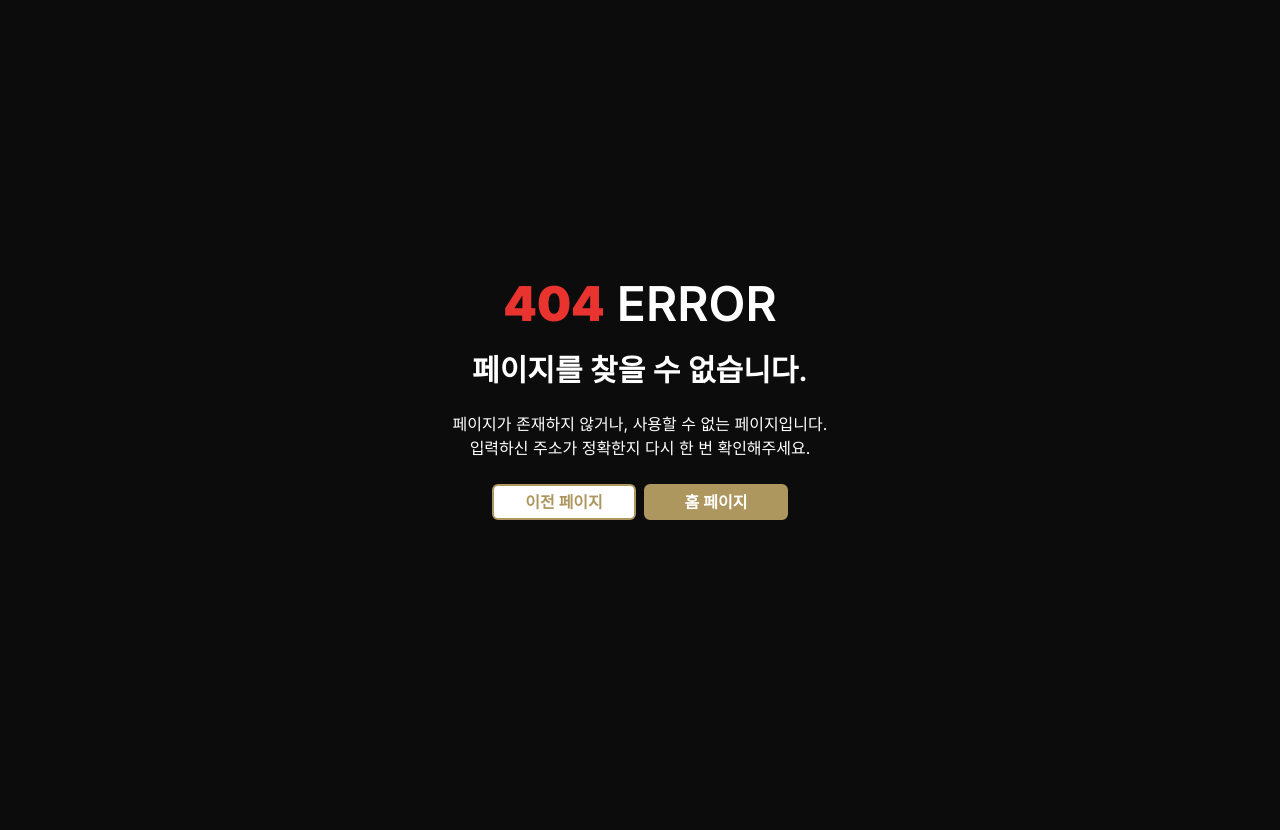
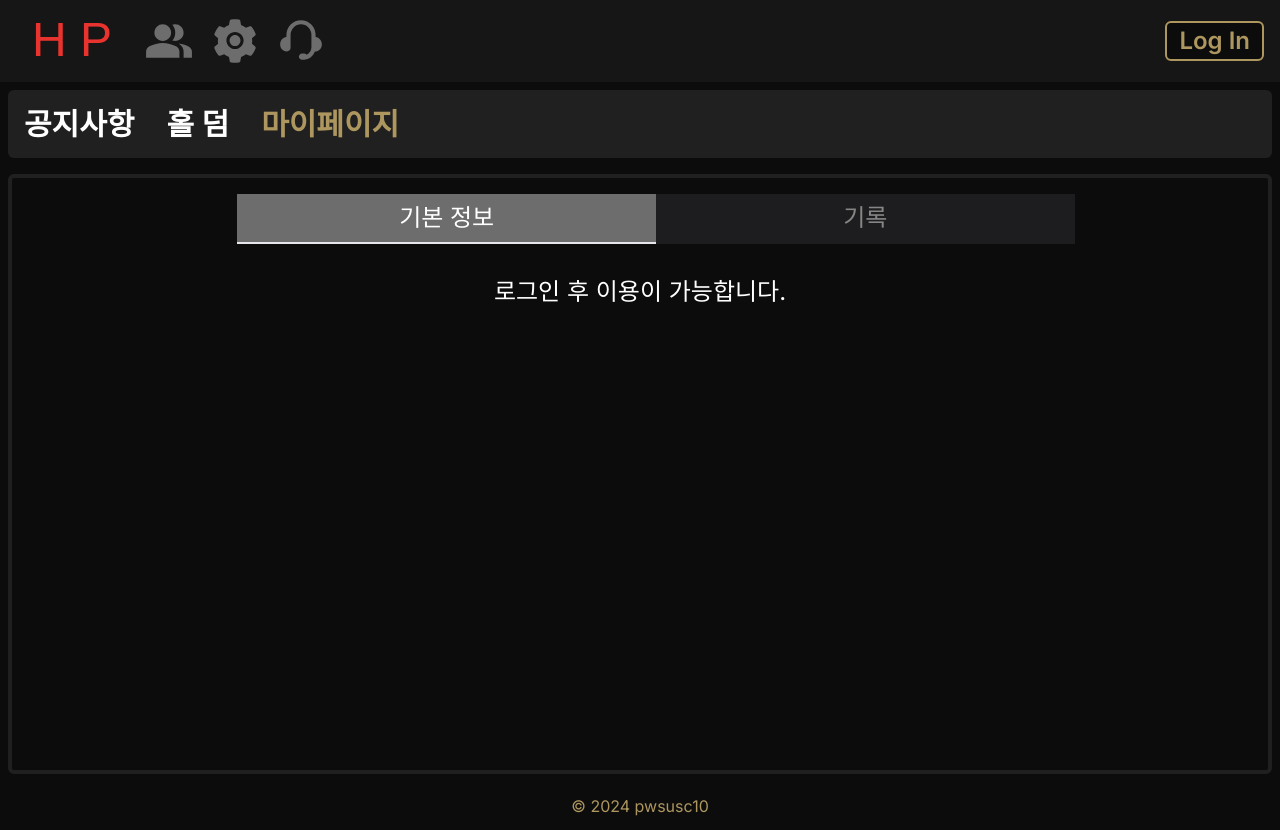
Before and after one commit to pwsusc10/Texas-Hold-em, a Next.js app: page /my/basic in a window 1280 px wide. Before the commit this address had no page. Before the commit the page ends 800 px from the top, so only its background shows below. Built offline with nearby package versions, Linux system fonts and the light colour scheme; no server answers; a web font is replaced by a local one.

Commit message:
design: my/basic page design

```diff
--- /dev/null
+++ b/src/app/(dashboard)/my/basic/layout.tsx
@@ -0,0 +1,18 @@
+import Link from 'next/link';
+import React, { PropsWithChildren } from 'react';
+
+export default function layout({ children }: PropsWithChildren) {
+  return (
+    <div className="flex flex-col gap-4 h-full w-full">
+      <div className="w-full flex justify-center text-2xl text-center m-4">
+        <Link href={'/my/basic'} className="w-1/3 bg-gray py-2 border-b-2">
+          기본 정보
+        </Link>
+        <Link href={'/my/log'} className="w-1/3 py-2 opacity-50 bg-quaternary">
+          기록
+        </Link>
+      </div>
+      {children}
+    </div>
+  );
+}
--- /dev/null
+++ b/src/app/(dashboard)/my/basic/page.tsx
@@ -0,0 +1,35 @@
+'use client';
+import PencilIcon from '@/components/icons/PencilIcon';
+import { CircleUserIcon } from '@/components/icons/UserIcon';
+import { useSession } from 'next-auth/react';
+import React from 'react';
+
+export default function page() {
+  const { data } = useSession();
+
+  if (!data || !data.user)
+    return (
+      <div className="w-4/5 mx-auto text-center text-2xl">
+        <p>로그인 후 이용이 가능합니다.</p>
+      </div>
+    );
+
+  return (
+    <ul className="w-4/5 mx-auto">
+      <li className="flex items-center border-b h-[5rem] p-4">
+        <p className="w-1/5">프로필 사진</p>
+        {data.user.image ? <p className="grow">프로필 사진을 변경해보세요.</p> : <p>프로필 사진을 추가해보세요.</p>}
+        <div className="h-full">
+          <CircleUserIcon />
+        </div>
+      </li>
+      <li className="flex items-center border-b h-[5rem] p-4">
+        <p className="w-1/5">닉네임</p>
+        <p className="grow">{data.user.name}</p>
+        <div className="h-full">
+          <PencilIcon />
+        </div>
+      </li>
+    </ul>
+  );
+}
--- /dev/null
+++ b/src/app/(dashboard)/my/log/layout.tsx
@@ -0,0 +1,18 @@
+import Link from 'next/link';
+import React, { PropsWithChildren } from 'react';
+
+export default function layout({ children }: PropsWithChildren) {
+  return (
+    <div className="flex flex-col gap-4 h-full w-full">
+      <div className="w-full flex justify-center text-2xl text-center m-4">
+        <Link href={'/my/basic'} className="w-1/3 py-2 opacity-50 bg-quaternary">
+          기본 정보
+        </Link>
+        <Link href={'/my/log'} className="w-1/3 bg-gray py-2 border-b-2">
+          기록
+        </Link>
+      </div>
+      {children}
+    </div>
+  );
+}
--- /dev/null
+++ b/src/app/(dashboard)/my/log/page.tsx
@@ -0,0 +1,5 @@
+import React from 'react';
+
+export default function page() {
+  return <div>page</div>;
+}
--- a/src/app/(dashboard)/my/page.tsx
+++ /dev/null
@@ -1,5 +0,0 @@
-import React from 'react';
-
-export default function MyPage() {
-  return <div>MyPage</div>;
-}
--- /dev/null
+++ b/src/components/icons/PencilIcon.tsx
@@ -0,0 +1,5 @@
+import { LuPencilLine } from 'react-icons/lu';
+
+export default function PencilIcon() {
+  return <LuPencilLine className="w-full h-full" />;
+}
--- a/src/components/layout/NavBar.tsx
+++ b/src/components/layout/NavBar.tsx
@@ -11,7 +11,7 @@ export default function NavBar({ currentPage }: Props) {
     <ul className="flex gap-8 p-4 font-semibold text-3xl bg-tertiary rounded-md">
       {navBarList.map((item, index) => (
         <Link key={index} href={item.href}>
-          <p className={`${currentPage === item.href.slice(1) && 'text-yellow'}`}>{item.label}</p>
+          <p className={`${currentPage === item.href.split('/')[1] && 'text-yellow'}`}>{item.label}</p>
         </Link>
       ))}
     </ul>
--- a/src/lib/navBar.ts
+++ b/src/lib/navBar.ts
@@ -5,5 +5,5 @@ export const navBarKey = ['notice', 'room', 'my'] as const;
 export const navBarList: NavBarItem[] = [
   { href: '/notice', label: '공지사항' },
   { href: '/room', label: '홀 덤' },
-  { href: '/my', label: '마이페이지' }
+  { href: '/my/basic', label: '마이페이지' }
 ];
--- a/tailwind.config.ts
+++ b/tailwind.config.ts
@@ -13,6 +13,7 @@ const config: Config = {
         secondary: '#161616',
         tertiary: '#202020',
         quaternary: '#2E2E32',
+        gray: '#6D6D6D',
         yellow: '#AD975F'
       },
       borderColor: {
```
